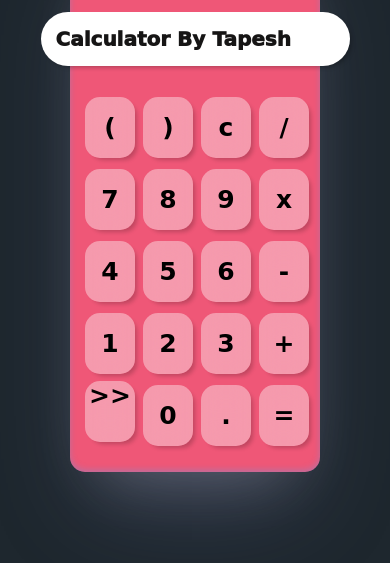
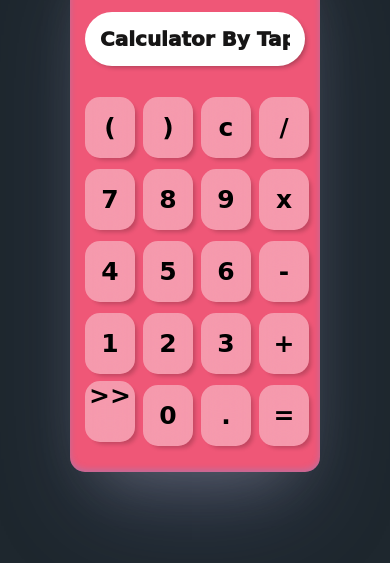
Before and after one commit to Tapesh-1308/scientific-calculator, a plain HTML site: page index.html in a window 390 px wide. Shown: the part 225-788 px from the top of the page. Drawn offline with Linux system fonts and the light colour scheme; a web font is replaced by a local one.

Commit message:
Update style.css

```diff
--- a/style.css
+++ b/style.css
@@ -133,6 +133,6 @@ span{
     }
 
     input{
-        width: auto;
+        width: 220px;
     }
 }
```
